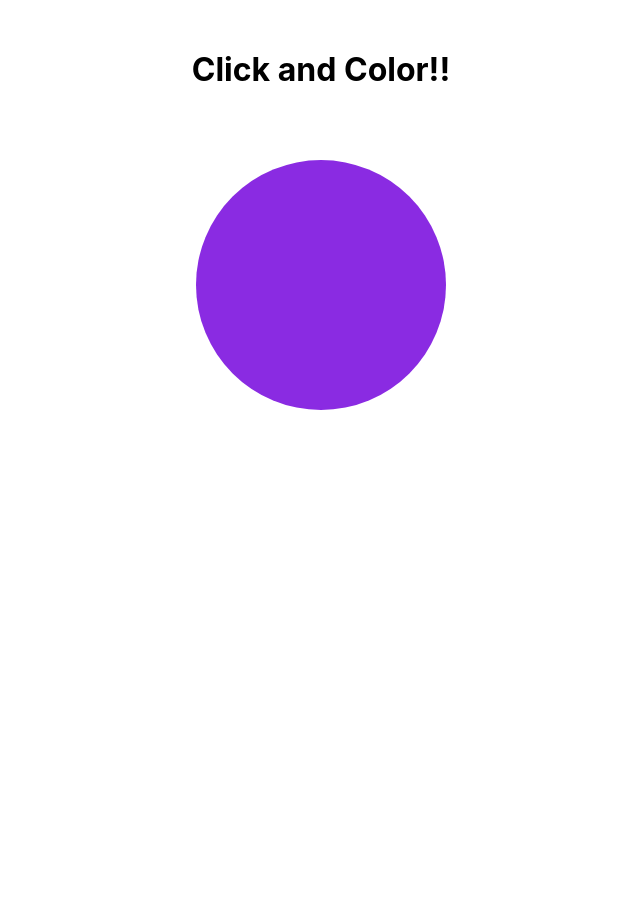
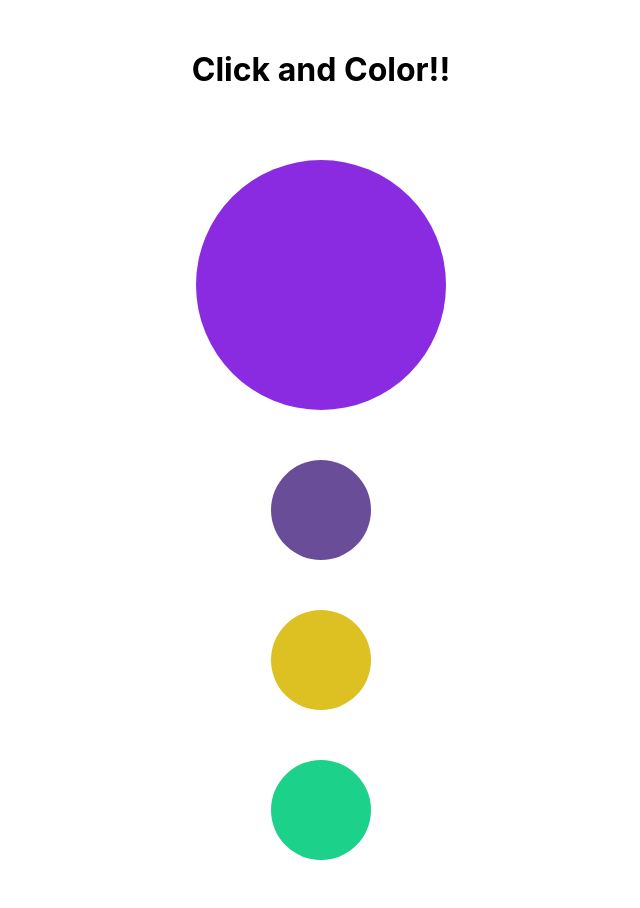
Before and after one commit to CarFried/React-Tryout, a React (Create React App) app: page / in a window 1280 px wide. Shown: the top 908 px of the page, without its empty margins (319-959 px from the left). Before the commit the page ends 800 px from the top, so only its background shows below. Built offline with nearby package versions, Linux system fonts and the light colour scheme.

Commit message:
circleList

```diff
--- a/src/App.js
+++ b/src/App.js
@@ -1,15 +1,16 @@
 import React from 'react';
 import Text from './components/text/Text'
-import Circle from './components/circle/Circle'
+import CircleBig from './components/circleBig/CircleBig'
 import './App.css'
+import CircleList from './components/circleList/CircleList'
 
 
 function App() {
   return (
     <div className="App">
       <Text/>
-      <Circle/>
-
+      <CircleBig/>
+      <CircleList/>
     </div>
   );
 }
--- a/src/components/circle/Circle.js
+++ b/src/components/circleBig/CircleBig.js
@@ -1,5 +1,5 @@
 import React, {useState} from 'react'
-import './circle.css'
+import './circleBig.css'
 
 
 function Circle() {
--- a/src/components/circleList/CircleList.js
+++ b/src/components/circleList/CircleList.js
@@ -1,8 +1,17 @@
 import React from 'react'
+import colors from './circleColor'
+import CircleSmall from '../circleSmall/CircleSmall'
 
 function CircleList() {
     return (
-      <div className="CircleList">
+      <div className="circleList">
+
+            {colors.map(color => (
+              <ul style={{paddingLeft: 0}}>
+                <CircleSmall color={color}/>
+              </ul>
+            ))}
+
 
       </div>
     );
--- /dev/null
+++ b/src/components/circleList/circleColor.js
@@ -0,0 +1,10 @@
+export default [
+    "#694d98",
+    "#ddc123",
+    "#1cd189",
+    "#286e97",
+    "#fbb8c4",
+    "#6e18d3",
+    "#7fe376",
+    "#f327cf"
+  ]
--- /dev/null
+++ b/src/components/circleSmall/CircleSmall.js
@@ -0,0 +1,14 @@
+import React from 'react'
+import './circleSmall.css'
+
+
+function CircleSmall({color}) {
+    return (
+      <div className="circleSmall" style={{backgroundColor: color}}>
+
+
+      </div>
+    );
+  }
+
+  export default CircleSmall;
--- /dev/null
+++ b/src/components/circleSmall/circleSmall.css
@@ -0,0 +1,6 @@
+.circleSmall{
+    border-radius: 50%;
+    width: 100px;
+    height: 100px;
+    margin-top: 50px;
+}
```
Also changed, not shown: src/components/circleBig/circleBig.css (renamed from src/components/circle/circle.css).
